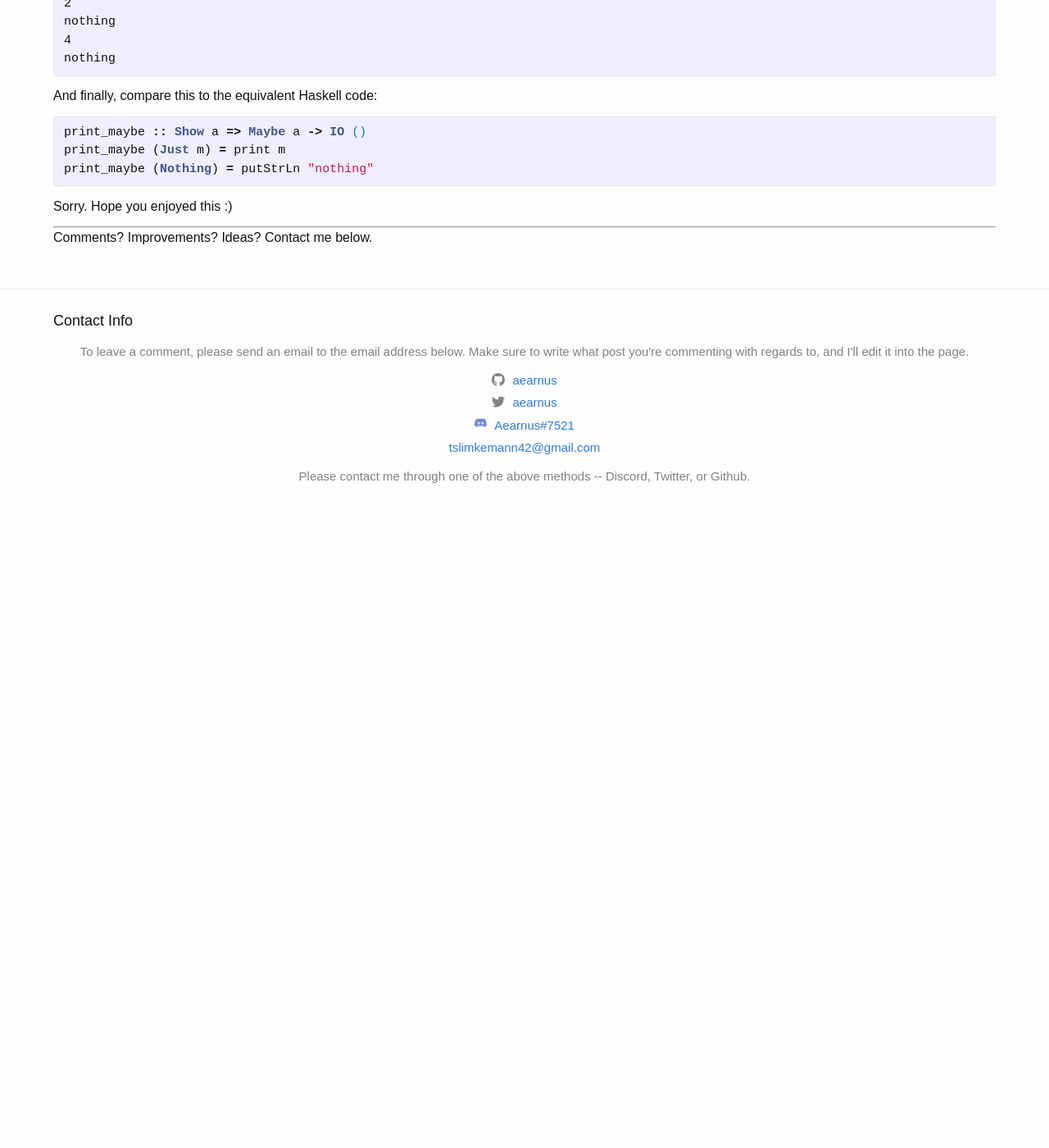
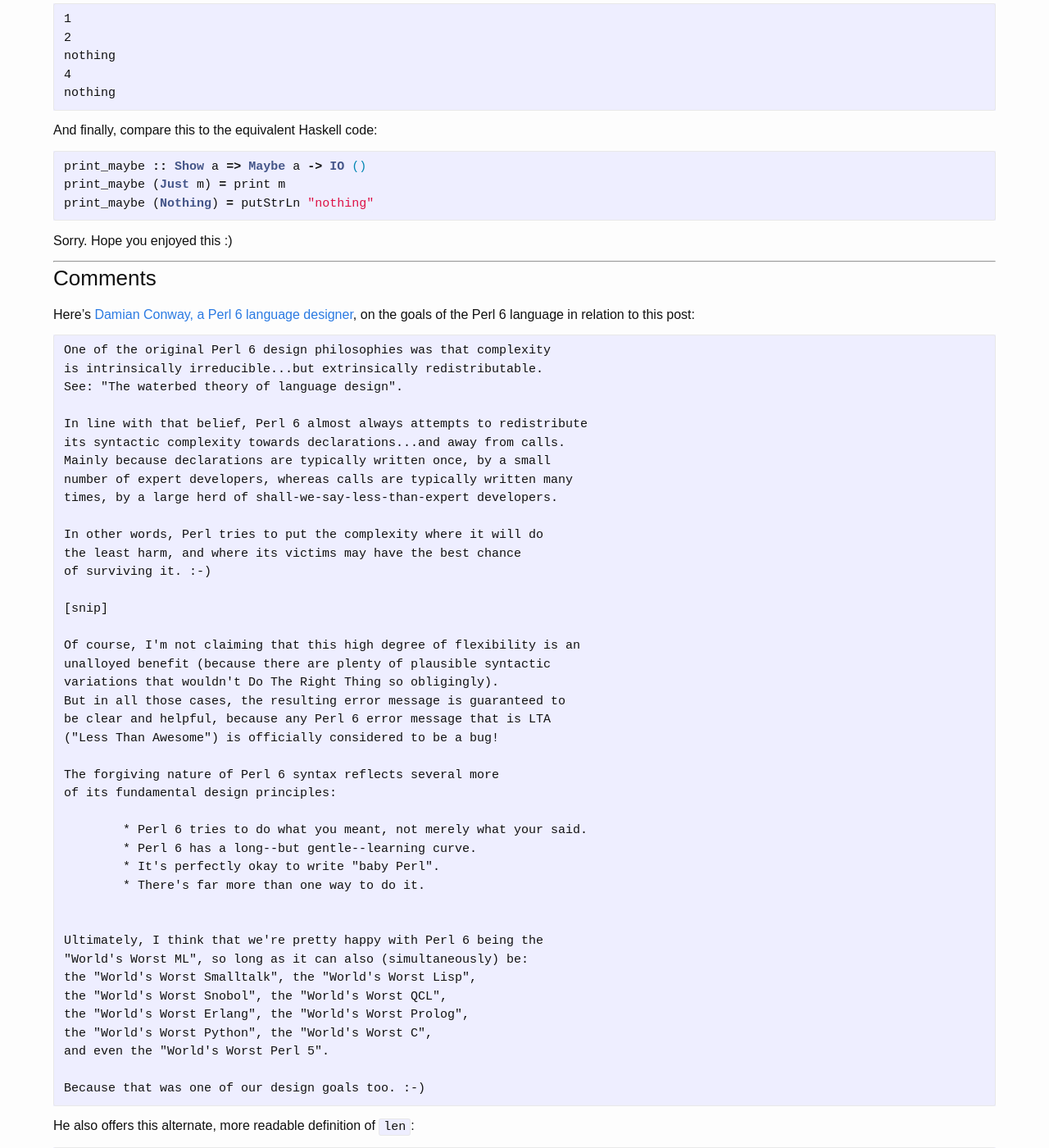
Before and after one commit to DataKinds/datakinds.github.io, a Jekyll site: the page built from _posts/2019-04-05-perl6-is-the-world-s-worst-ml.md, in a window 1280 px wide and 1400 px high, scrolled down 1521 px. Shown: the whole window at 82% size. Built offline with Jekyll 4.4.1, drawn with Linux system fonts in a browser that asks for light colours; before the commit the page ends 2151 px from its top, so only the background shows below that; some of the changed text lies outside the part shown.

Commit message:
addendum

```diff
--- a/_posts/2019-04-05-perl6-is-the-world-s-worst-ml.md
+++ b/_posts/2019-04-05-perl6-is-the-world-s-worst-ml.md
@@ -1,6 +1,6 @@
 ---
 layout: post
-title: Perl6 is the World's Worst ML
+title: Perl6 is the World's Worst ML (with addendum by Damian Conway)
 date: 2019-04-05 02:39 -0700
 ---
 
@@ -84,4 +84,66 @@
 
 ---
 
+### Comments
+
+Here's [Damian Conway, a Perl 6 language designer](http://damian.conway.org/About_us/Bio_formal.html), on the goals of the Perl 6 language in relation to this post:
+
+	One of the original Perl 6 design philosophies was that complexity
+	is intrinsically irreducible...but extrinsically redistributable.
+	See: "The waterbed theory of language design".
+
+	In line with that belief, Perl 6 almost always attempts to redistribute
+	its syntactic complexity towards declarations...and away from calls.
+	Mainly because declarations are typically written once, by a small
+	number of expert developers, whereas calls are typically written many
+	times, by a large herd of shall-we-say-less-than-expert developers.
+
+	In other words, Perl tries to put the complexity where it will do
+	the least harm, and where its victims may have the best chance
+	of surviving it. :-)
+
+	[snip]
+
+	Of course, I'm not claiming that this high degree of flexibility is an
+	unalloyed benefit (because there are plenty of plausible syntactic
+	variations that wouldn't Do The Right Thing so obligingly).
+	But in all those cases, the resulting error message is guaranteed to
+	be clear and helpful, because any Perl 6 error message that is LTA
+	("Less Than Awesome") is officially considered to be a bug!
+
+	The forgiving nature of Perl 6 syntax reflects several more
+	of its fundamental design principles:
+
+		* Perl 6 tries to do what you meant, not merely what your said.
+		* Perl 6 has a long--but gentle--learning curve.
+		* It's perfectly okay to write "baby Perl".
+		* There's far more than one way to do it.
+
+
+	Ultimately, I think that we're pretty happy with Perl 6 being the
+	"World's Worst ML", so long as it can also (simultaneously) be:
+	the "World's Worst Smalltalk", the "World's Worst Lisp",
+	the "World's Worst Snobol", the "World's Worst QCL",
+	the "World's Worst Erlang", the "World's Worst Prolog",
+	the "World's Worst Python", the "World's Worst C",
+	and even the "World's Worst Perl 5".
+
+	Because that was one of our design goals too. :-)
+
+He also offers this alternate, more readable definition of `len`:
+
+	proto len(Positional --> Int) {*}
+	multi len ([]) { 0 }
+	multi len ([$, *@rest]) { 1 + len @rest }
+
+	say len <1 2 3 4 5 10>;
+	# or say len [1, 2, 3, 4, 5, 10];
+	# or say len (1, 2, 3, 4, 5, 10);
+	# or say len 1...5, 10;
+	# or List.new(1,2,3,4,5,10).&len.say;
+
+and argues that this is all just as readable (if not more) than the Haskell version. I'm inclined to agree.
+
+---
+
 Comments? Improvements? Ideas? Contact me below.
```
